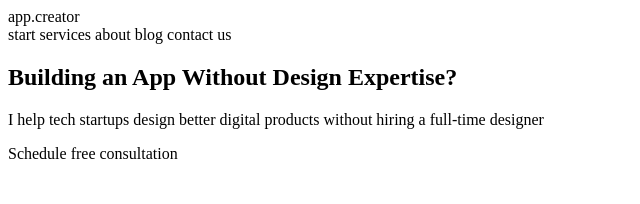
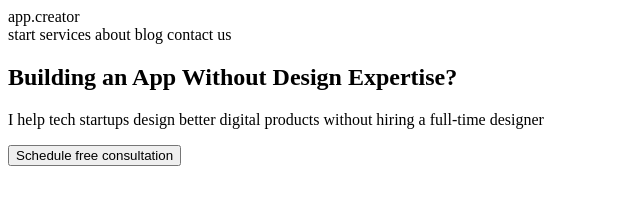
Before and after one commit to WebHeroSchool/nightproject, a plain HTML site: page index.html in a window 1280 px wide. Shown: the whole page, without its empty margins (0-640 px from the left). Drawn offline with Linux system fonts and the light colour scheme.

Commit message:
no message

```diff
--- a/index.html
+++ b/index.html
@@ -20,7 +20,7 @@
      <main>
        <h1>Building an App Without Design Expertise?</h1>
        <p>I help tech startups design better digital products without hiring a full-time designer</p>
-       <botton>Schedule free consultation</botton>
+       <button>Schedule free consultation</button>
      </main>
      <div>
          <img>
```
